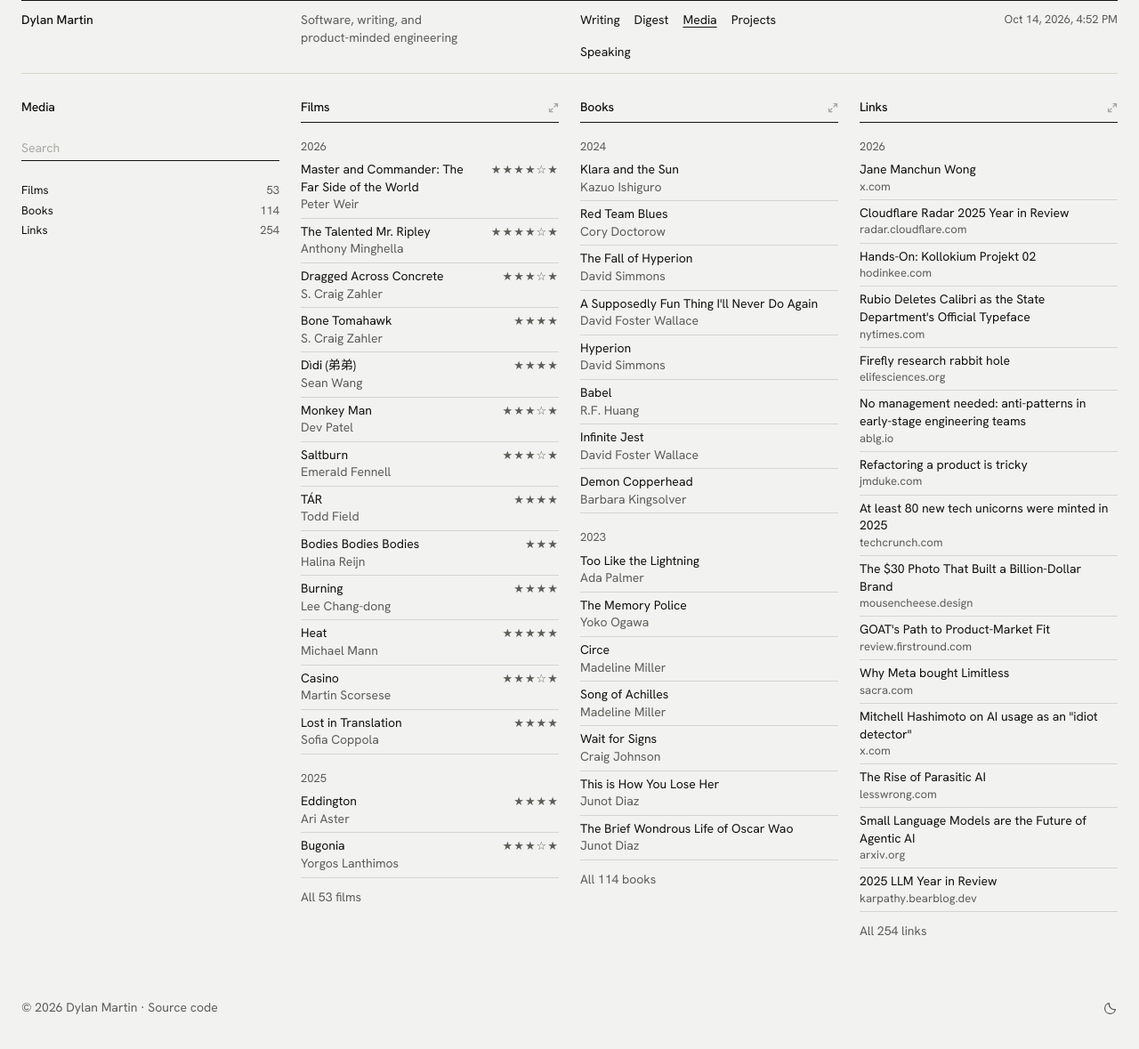
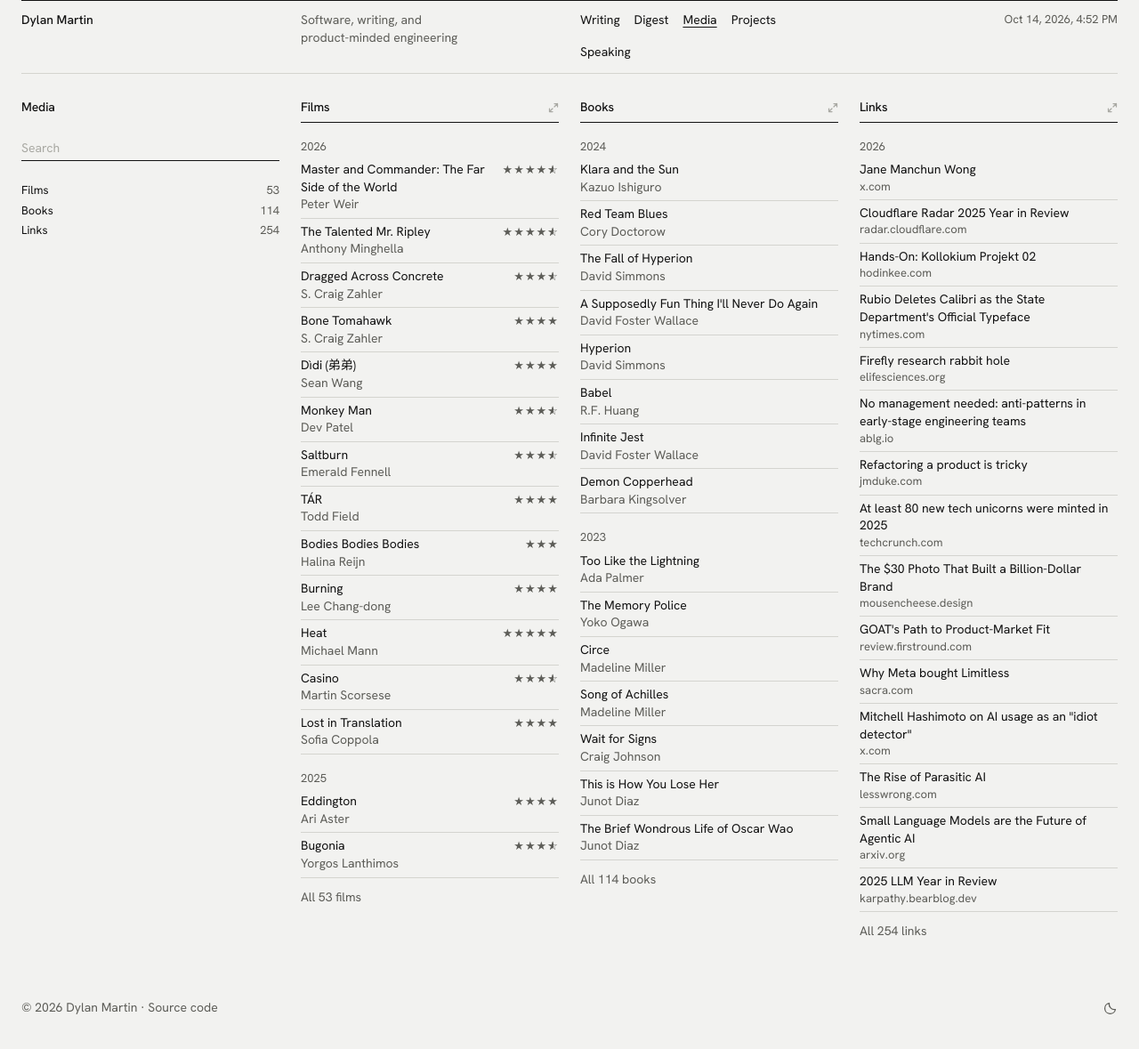
Before and after one commit to dmarticus/dmarticus.github.io, a Jekyll site: the page built from media.html, in a window 1280 px wide and 1208 px high. Shown: the top 1179 px of the window at 89% size. Built offline with Jekyll 4.4.1, drawn with Linux system fonts in a browser that asks for light colours.

Commit message:
Restore the half-star overlay styles
They lived in the old media page's inline stylesheet; the shelves page
and the homepage both use the stars include, so they belong in the main
stylesheet.

Co-Authored-By: Claude Fable 5.1 <noreply@anthropic.com>

```diff
--- a/assets/css/main_style.css
+++ b/assets/css/main_style.css
@@ -1284,3 +1284,17 @@ blockquote {
         display: none;
     }
 }
+
+/* --- Half stars: a filled star clipped to its left half over an outline --- */
+.star-half {
+    position: relative;
+    display: inline-block;
+}
+
+.star-half > span {
+    position: absolute;
+    left: 0;
+    top: 0;
+    width: 50%;
+    overflow: hidden;
+}
```
